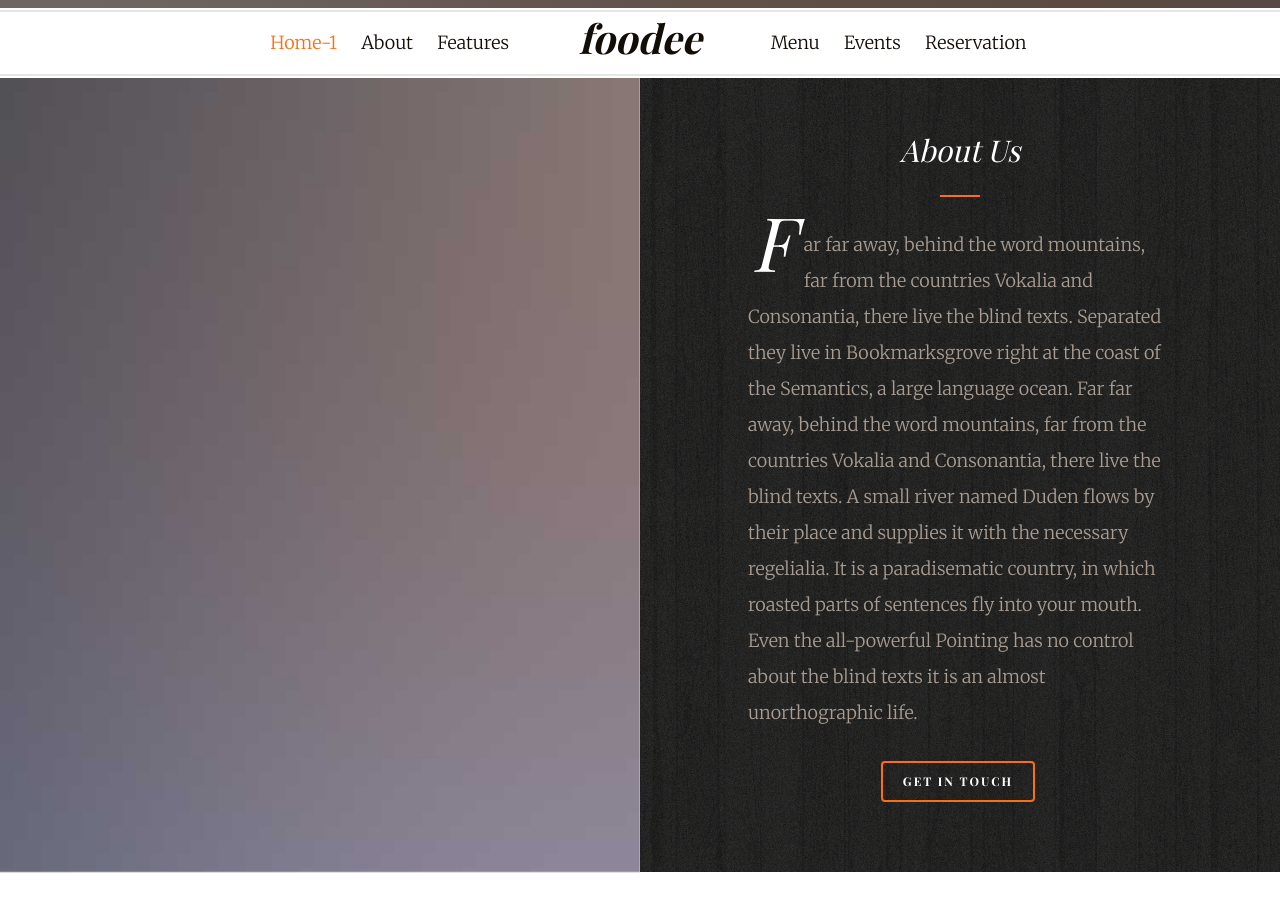
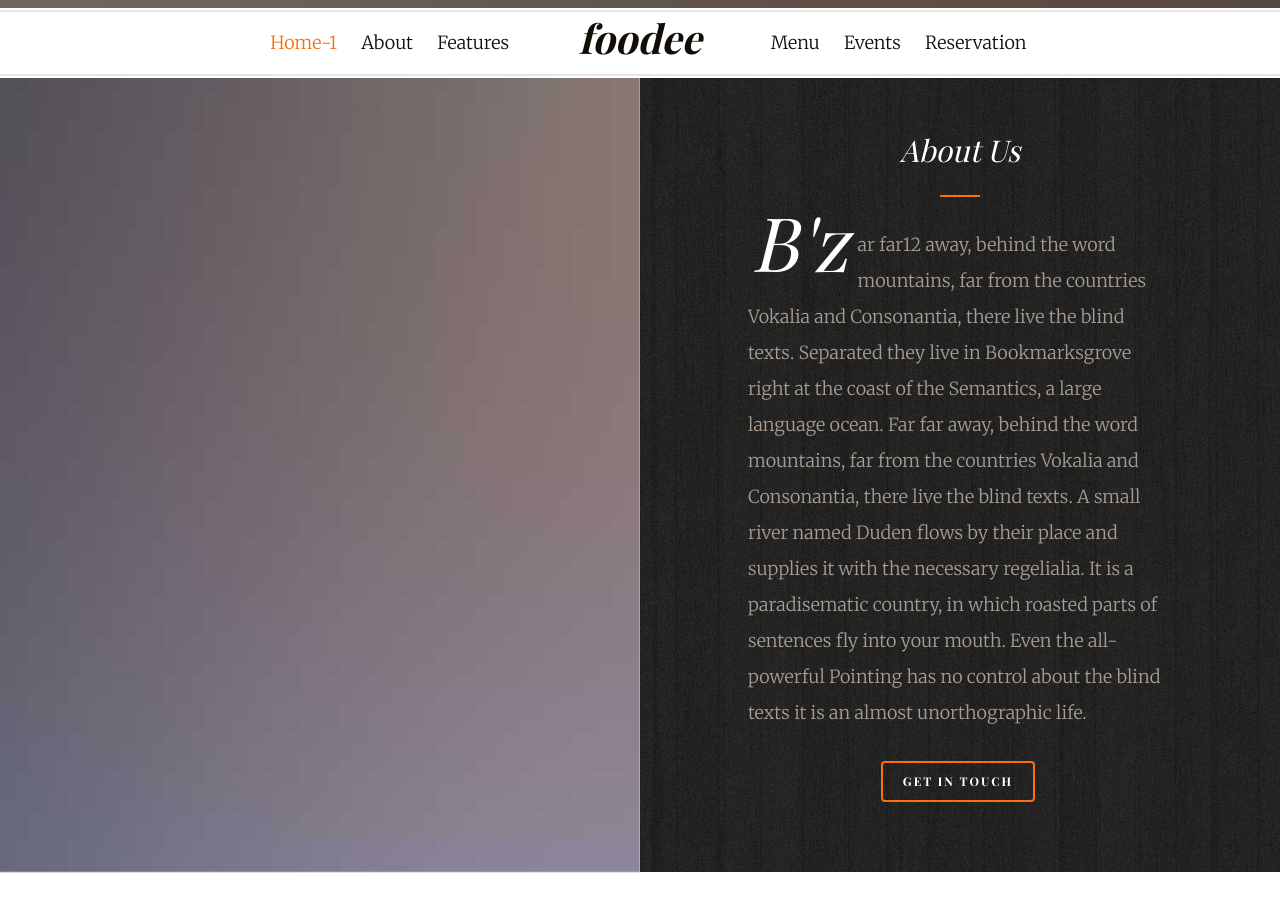
Before and after one commit to nlis28852178/web1, a plain HTML site: page index.html in a window 1280 px wide. Shown: the part 792-1703 px from the top of the page. Drawn offline with nearby package versions, Linux system fonts and the light colour scheme; files whose address does not match are found by name; a web font is replaced by a local one.

Commit message:
Update index.html

```diff
--- a/index.html
+++ b/index.html
@@ -118,7 +118,7 @@
 			<div class="fh5co-2col fh5co-bg to-animate-2" style="background-image: url(images/res_img_1.jpg)"></div>
 			<div class="fh5co-2col fh5co-text">
 				<h2 class="heading to-animate">About Us</h2>
-				<p class="to-animate"><span class="firstcharacter">F</span>ar far away, behind the word mountains, far from the countries Vokalia and Consonantia, there live the blind texts. Separated they live in Bookmarksgrove right at the coast of the Semantics, a large language ocean. Far far away, behind the word mountains, far from the countries Vokalia and Consonantia, there live the blind texts. A small river named Duden flows by their place and supplies it with the necessary regelialia. It is a paradisematic country, in which roasted parts of sentences fly into your mouth. Even the all-powerful Pointing has no control about the blind texts it is an almost unorthographic life.</p>
+				<p class="to-animate"><span class="firstcharacter">B'z</span>ar far12 away, behind the word mountains, far from the countries Vokalia and Consonantia, there live the blind texts. Separated they live in Bookmarksgrove right at the coast of the Semantics, a large language ocean. Far far away, behind the word mountains, far from the countries Vokalia and Consonantia, there live the blind texts. A small river named Duden flows by their place and supplies it with the necessary regelialia. It is a paradisematic country, in which roasted parts of sentences fly into your mouth. Even the all-powerful Pointing has no control about the blind texts it is an almost unorthographic life.</p>
 				<p class="text-center to-animate"><a href="#" class="btn btn-primary btn-outline">Get in touch</a></p>
 			</div>
 		</div>
```
